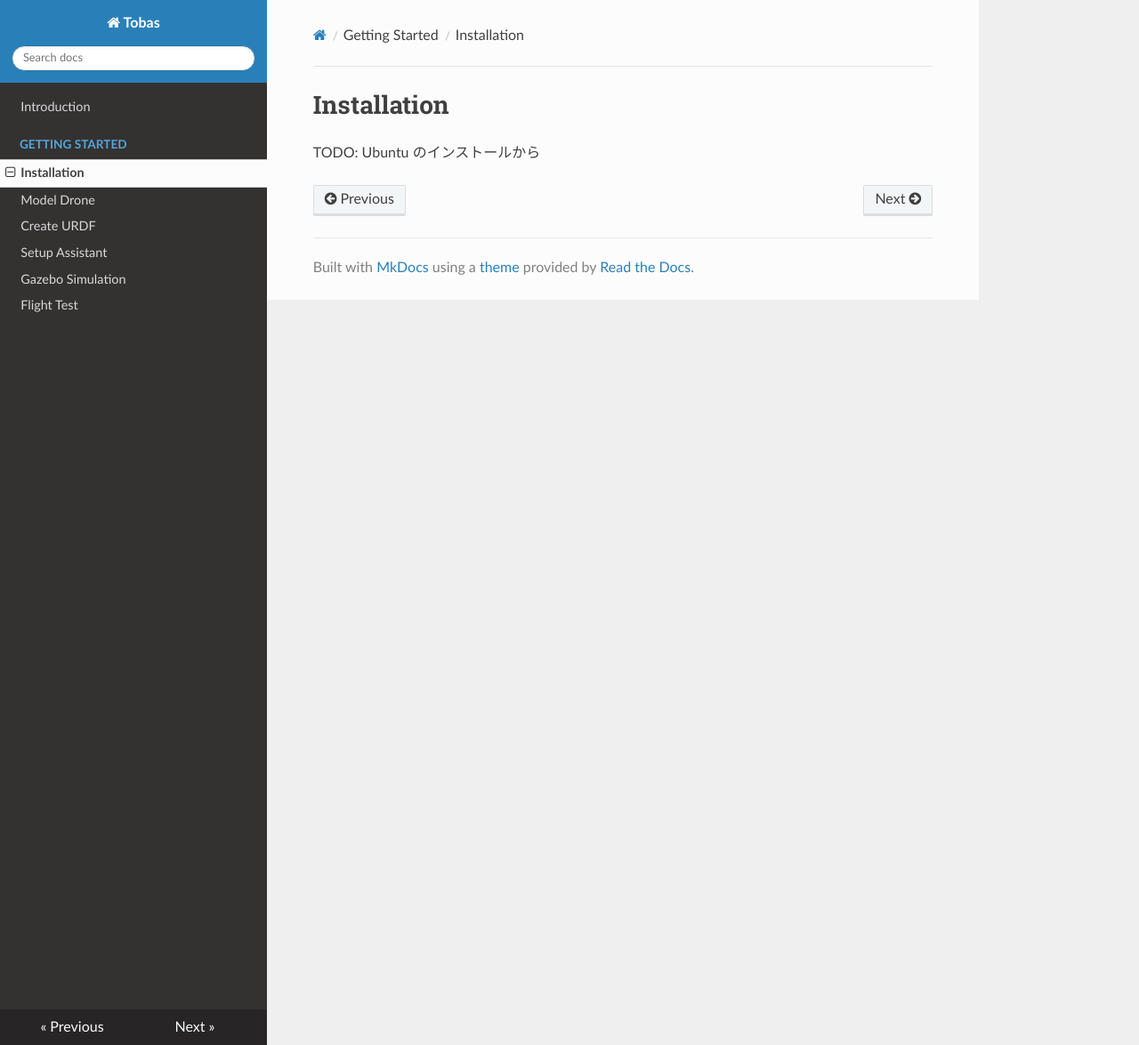
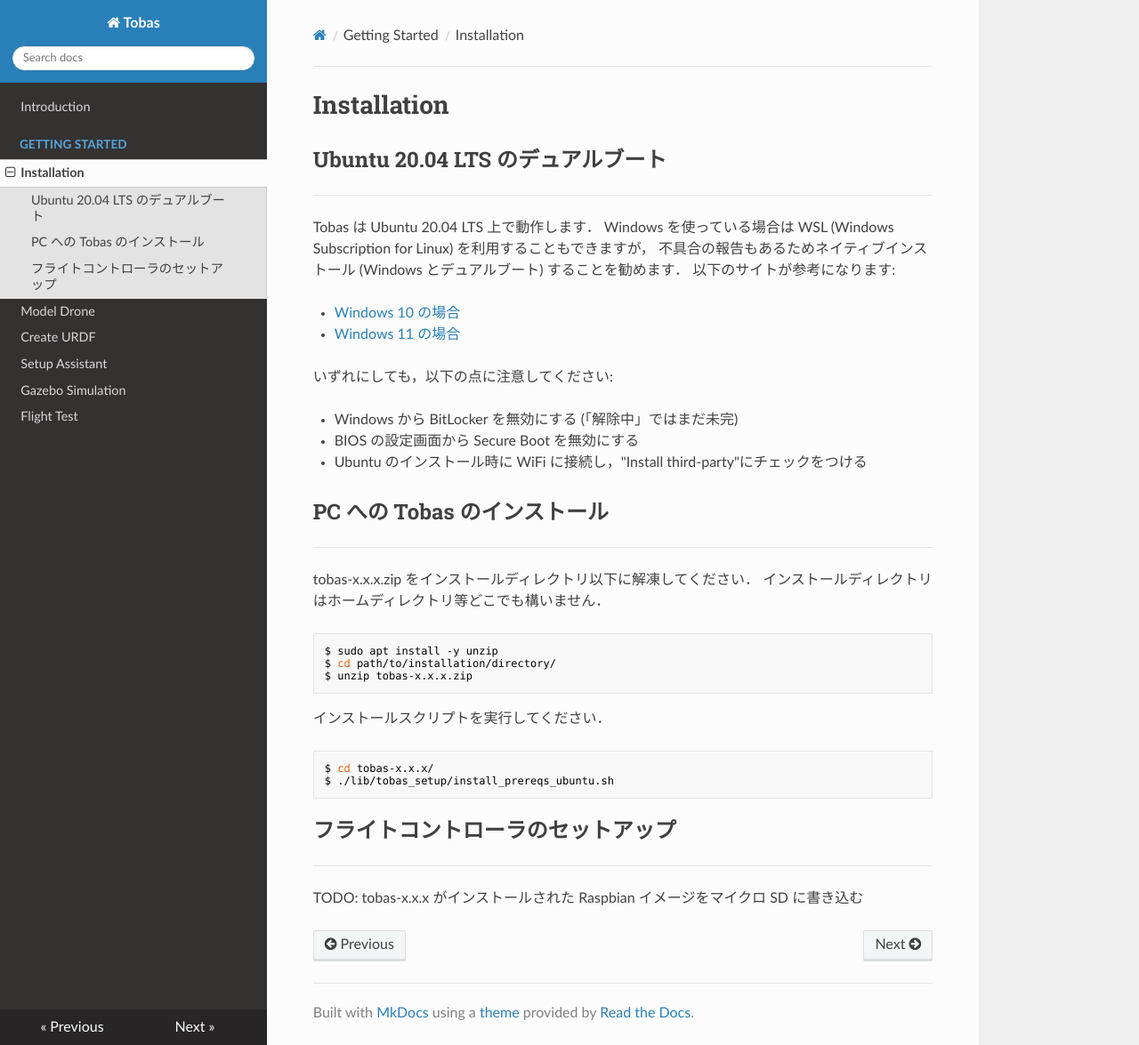
Before and after one commit to TobasFlightControl/tobas_wiki, an MkDocs documentation site: the page built from docs/installation.md, in a window 1280 px wide and 1175 px high. Shown: the whole window at 89% size. Built offline with MkDocs 1.6.1, drawn with Linux system fonts in a browser that asks for light colours; nearby versions of some CDN libraries.

Commit message:
edit: installation.md

````diff
--- a/docs/installation.md
+++ b/docs/installation.md
@@ -1,3 +1,45 @@
 # Installation
 
-TODO: Ubuntu のインストールから
+## Ubuntu 20.04 LTS のデュアルブート
+
+---
+
+Tobas は Ubuntu 20.04 LTS 上で動作します．
+Windows を使っている場合は WSL (Windows Subscription for Linux) を利用することもできますが，
+不具合の報告もあるためネイティブインストール (Windows とデュアルブート) することを勧めます．
+以下のサイトが参考になります:
+
+- <a href=https://guminote.sakura.ne.jp/archives/233 target="_blank">Windows 10 の場合</a>
+- <a href=https://jp.minitool.com/partition-disk/windows-11-and-linux-dual-boot.html target="_blank">Windows 11 の場合</a>
+
+いずれにしても，以下の点に注意してください:
+
+- Windows から BitLocker を無効にする (「解除中」ではまだ未完)
+- BIOS の設定画面から Secure Boot を無効にする
+- Ubuntu のインストール時に WiFi に接続し，"Install third-party"にチェックをつける
+
+## PC への Tobas のインストール
+
+---
+
+tobas-x.x.x.zip をインストールディレクトリ以下に解凍してください．
+インストールディレクトリはホームディレクトリ等どこでも構いません．
+
+```bash
+$ sudo apt install -y unzip
+$ cd path/to/installation/directory/
+$ unzip tobas-x.x.x.zip
+```
+
+インストールスクリプトを実行してください．
+
+```bash
+$ cd tobas-x.x.x/
+$ ./lib/tobas_setup/install_prereqs_ubuntu.sh
+```
+
+## フライトコントローラのセットアップ
+
+---
+
+TODO: tobas-x.x.x がインストールされた Raspbian イメージをマイクロ SD に書き込む
````
